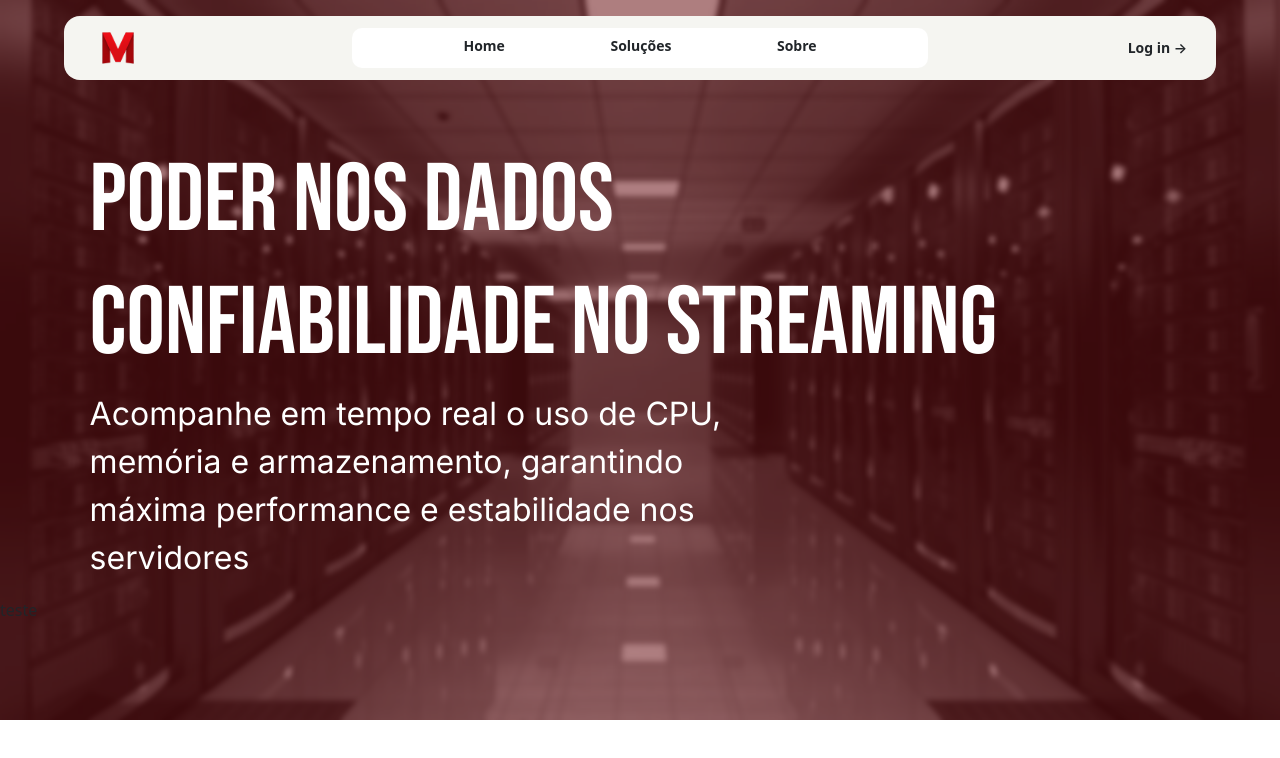
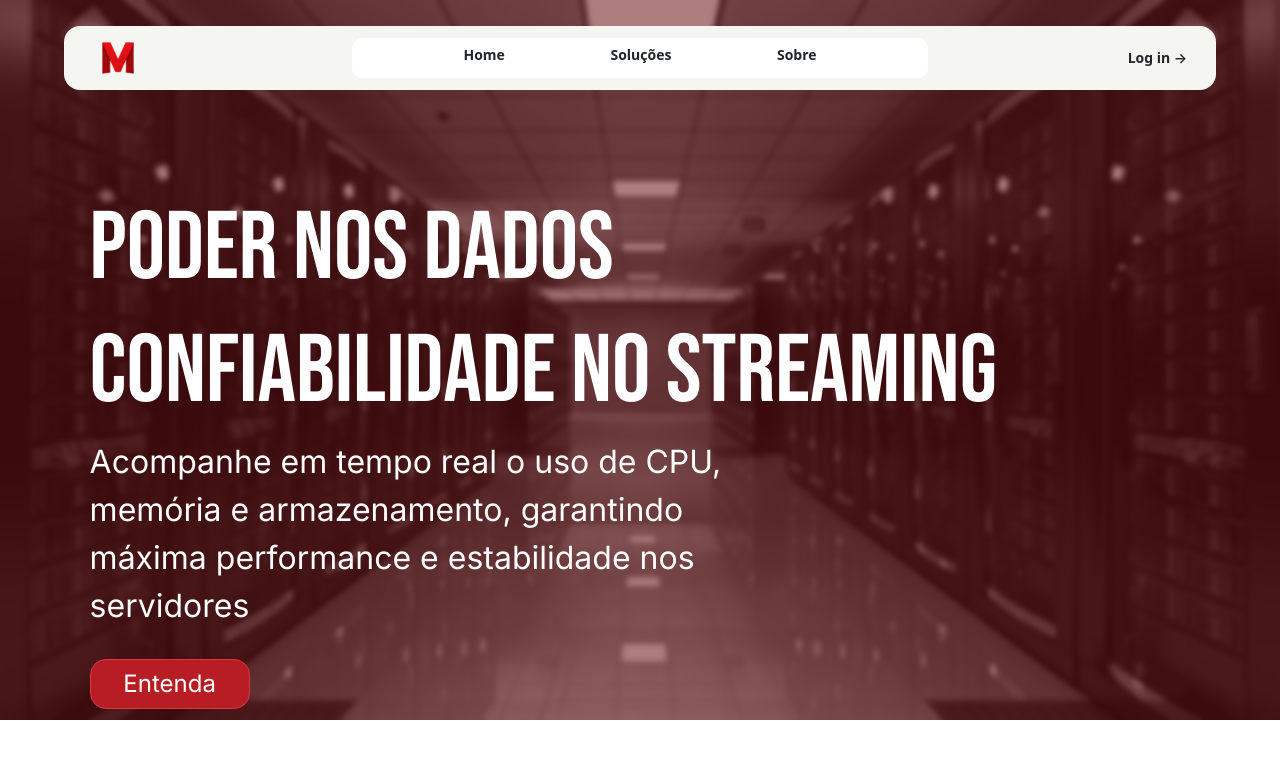
Before and after one commit to Monitora-Inc/Monitora-Web, a plain HTML site: page public/index.html in a window 1280 px wide. Drawn offline with nearby package versions, Linux system fonts and the light colour scheme.

Commit message:
Botão personalizado

```diff
--- a/public/index.html
+++ b/public/index.html
@@ -105,7 +105,7 @@
 
       <p class="text-base">Acompanhe em tempo real o uso de CPU, memória e armazenamento, garantindo máxima performance e estabilidade nos servidores</p>
 
-      <button>teste</button>
+      <button type="button" class="btn btn-danger">Entenda</button>
 
 
 
--- a/public/style/index.css
+++ b/public/style/index.css
@@ -22,7 +22,7 @@ body {
     width: 90%;
     display: flex;
     border-radius: 1rem;
-    margin-top: 1rem;
+    margin-top: 1.6rem;
     margin-left: 5%;
     height: 4rem;
 }
@@ -64,7 +64,7 @@ body {
 }
 
 .Hero {
-  margin-top: 5%;
+  margin-top: 8%;
 }
 
 .text-base {
@@ -74,3 +74,14 @@ body {
   margin-left: 7%;
   width: 50%;
 }
+
+.btn.btn-danger {
+  margin-left: 7%;
+  margin-top: 1%;
+  font-family: 'Inter', sans-serif;
+  font-size: 1.5rem;
+  color: #ffffff;
+  background-color: #B81D24;
+  width: 10rem;
+  border-radius: 1rem;
+}
```
